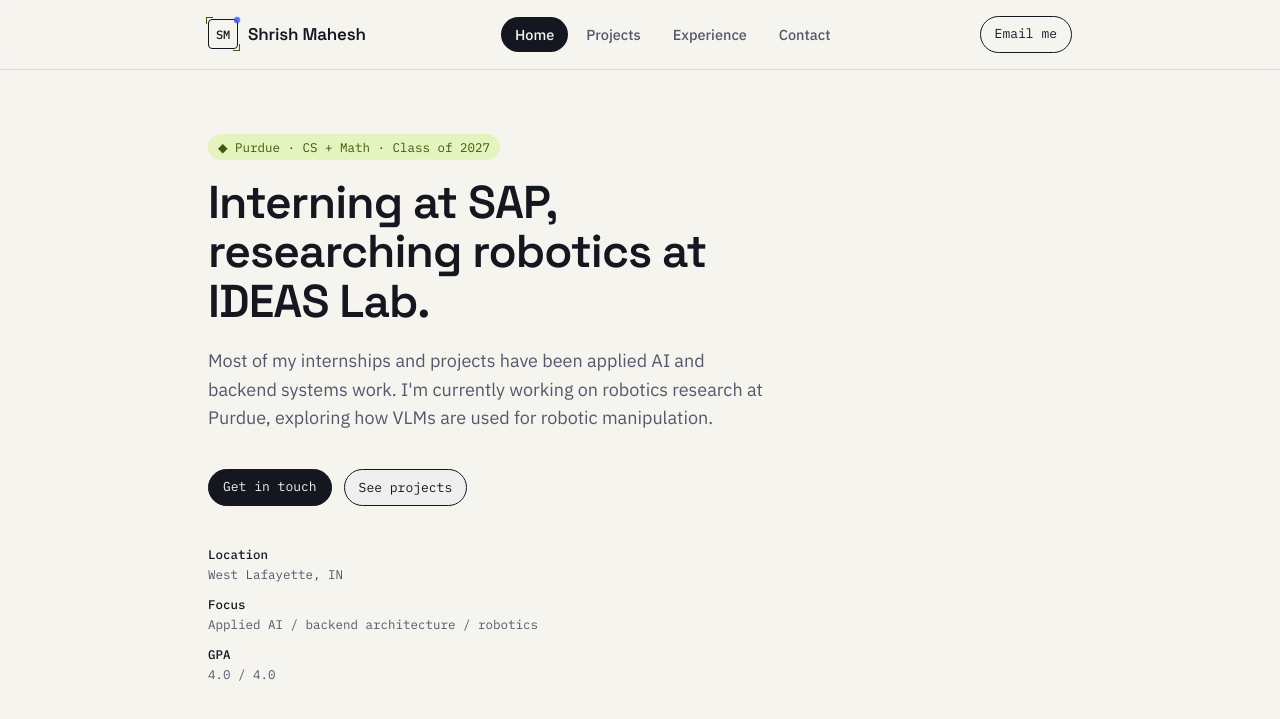
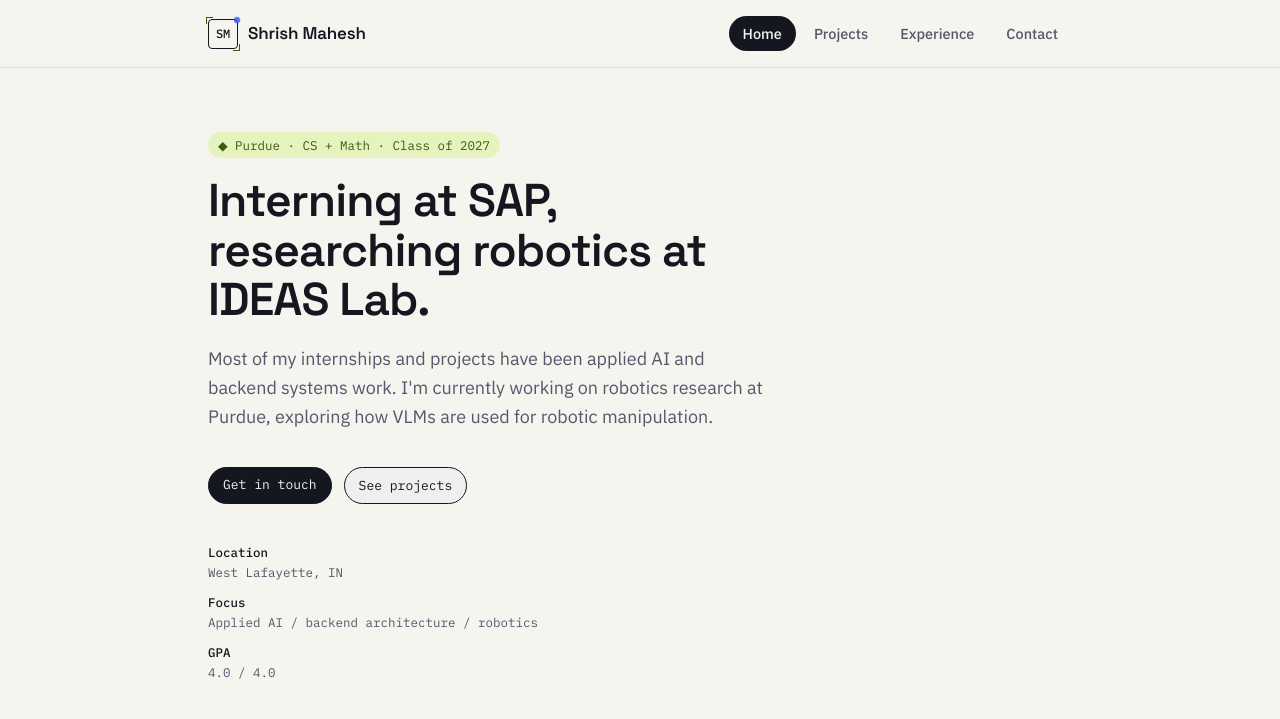
Before and after one commit to Shrish-M/Shrish-M.github.io, a plain HTML site: page index.html in a window 1280 px wide. Shown: the top 719 px of the page. Drawn offline with Linux system fonts and the light colour scheme.

Commit message:
Remove redundant email link from header
Removed email link from the header.

```diff
--- a/index.html
+++ b/index.html
@@ -271,7 +271,6 @@
       <button data-page="experience">Experience</button>
       <button data-page="contact">Contact</button>
     </nav>
-    <a class="nav-cta" href="mailto:mahesh49@purdue.edu">Email me</a>
   </div>
 </header>
 
```
